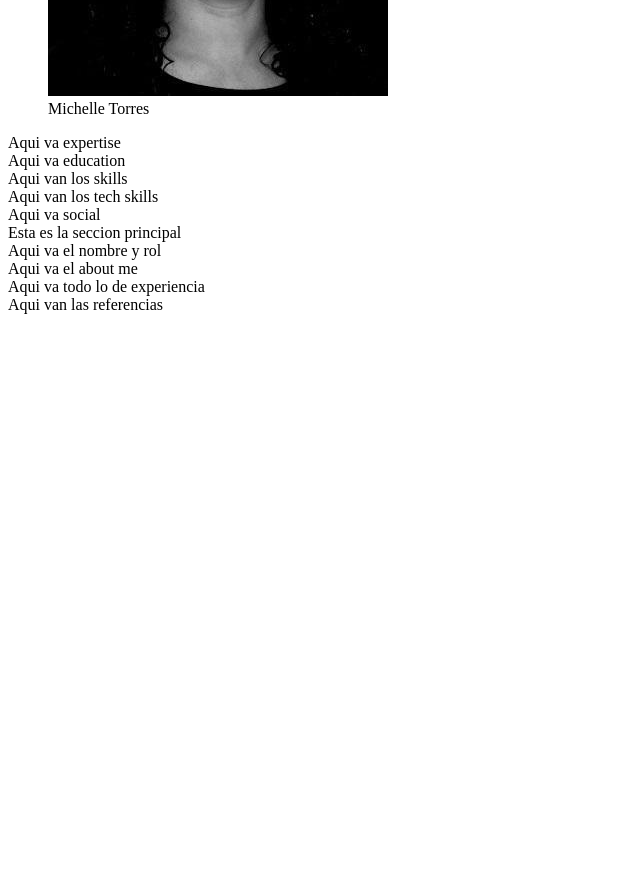
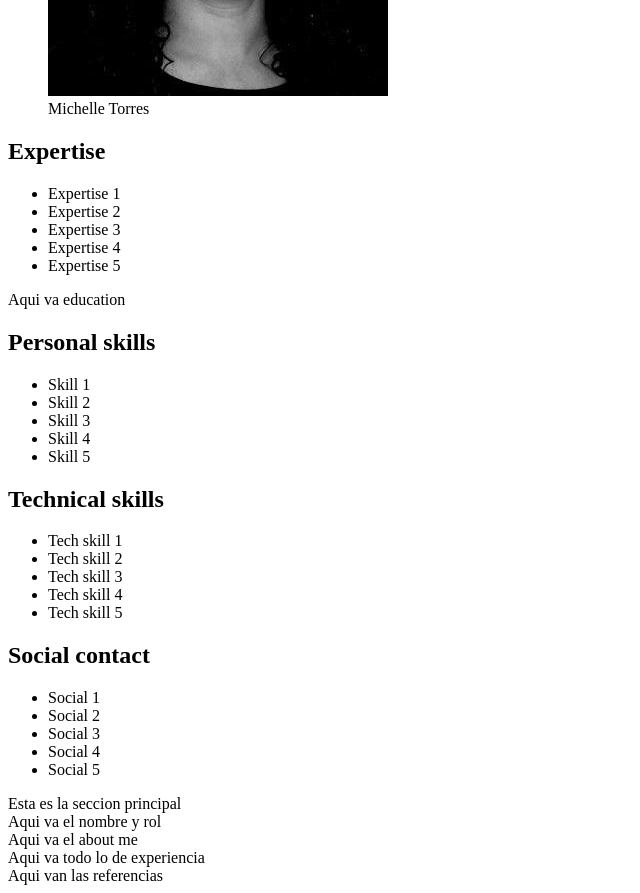
Before and after one commit to nmicht/my-resume, a plain HTML site: page index.html in a window 1280 px wide. Shown: the part 260-1153 px from the top of the page, without its empty margins (0-640 px from the left). Before the commit the page ends 800 px from the top, so only its background shows below. Drawn offline with Linux system fonts and the light colour scheme.

Commit message:
Added lists for aside

```diff
--- a/index.html
+++ b/index.html
@@ -10,19 +10,47 @@
         <figcaption>Michelle Torres</figcaption>
       </figure>
       <section>
-        Aqui va expertise
+        <h2>Expertise</h2>
+        <ul>
+          <li>Expertise 1</li>
+          <li>Expertise 2</li>
+          <li>Expertise 3</li>
+          <li>Expertise 4</li>
+          <li>Expertise 5</li>
+        </ul>
       </section>
       <section>
         Aqui va education
       </section>
       <section>
-        Aqui van los skills
+        <h2>Personal skills</h2>
+        <ul>
+          <li>Skill 1</li>
+          <li>Skill 2</li>
+          <li>Skill 3</li>
+          <li>Skill 4</li>
+          <li>Skill 5</li>
+        </ul>
       </section>
       <section>
-        Aqui van los tech skills
+        <h2>Technical skills</h2>
+        <ul>
+          <li>Tech skill 1</li>
+          <li>Tech skill 2</li>
+          <li>Tech skill 3</li>
+          <li>Tech skill 4</li>
+          <li>Tech skill 5</li>
+        </ul>
       </section>
       <section>
-        Aqui va social
+        <h2>Social contact</h2>
+        <ul>
+          <li>Social 1</li>
+          <li>Social 2</li>
+          <li>Social 3</li>
+          <li>Social 4</li>
+          <li>Social 5</li>
+        </ul>
       </section>
     </aside>
     <main>
```
